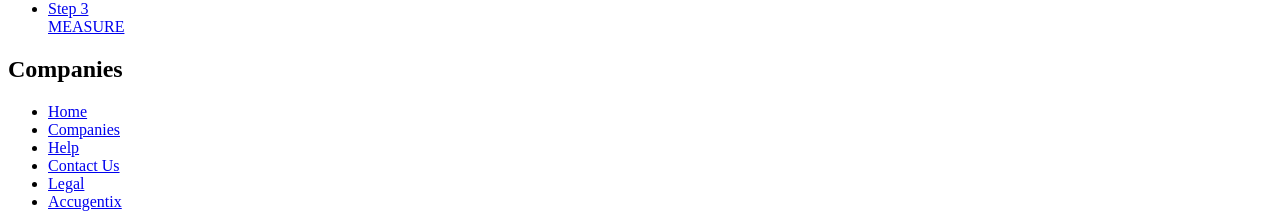
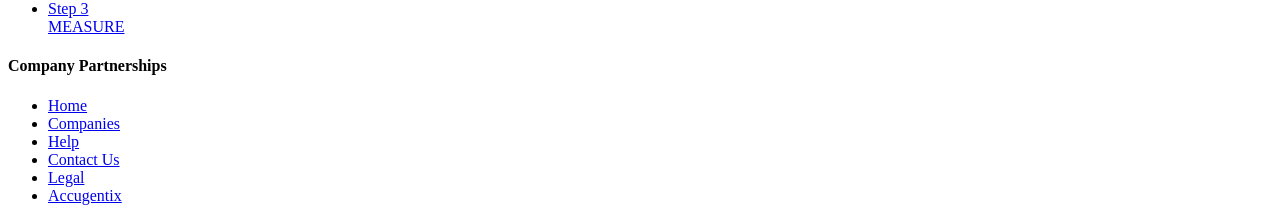
Before and after one commit to cbvargas5/Accu-Hemp, a React app: page /companies in a window 1280 px wide. Shown: the part 524-737 px from the top of the page. Built offline with nearby package versions, Linux system fonts and the light colour scheme; the HTML template or start-up script is replaced by a standard one.

Commit message:
added sections and buttoncard to component

```diff
--- a/client/src/components/pages/CompaniesPage.jsx
+++ b/client/src/components/pages/CompaniesPage.jsx
@@ -1,9 +1,21 @@
 import React from 'react'
+import ButtonCard from '../cards/ButtonCard.jsx'
 
 export default function CompaniesPage() {
   return (
-    <section>
-      <h2>Companies</h2>
+    <section className="companies-page">
+      <section className="mini-header">
+        <h1>Company Partnerships</h1>
+      </section>
+      <section className="option-1">
+
+      </section>
+      <section className="option-2">
+
+      </section>
+      <section className="right-to-deny">
+
+      </section>
     </section>
   )
 }
```
